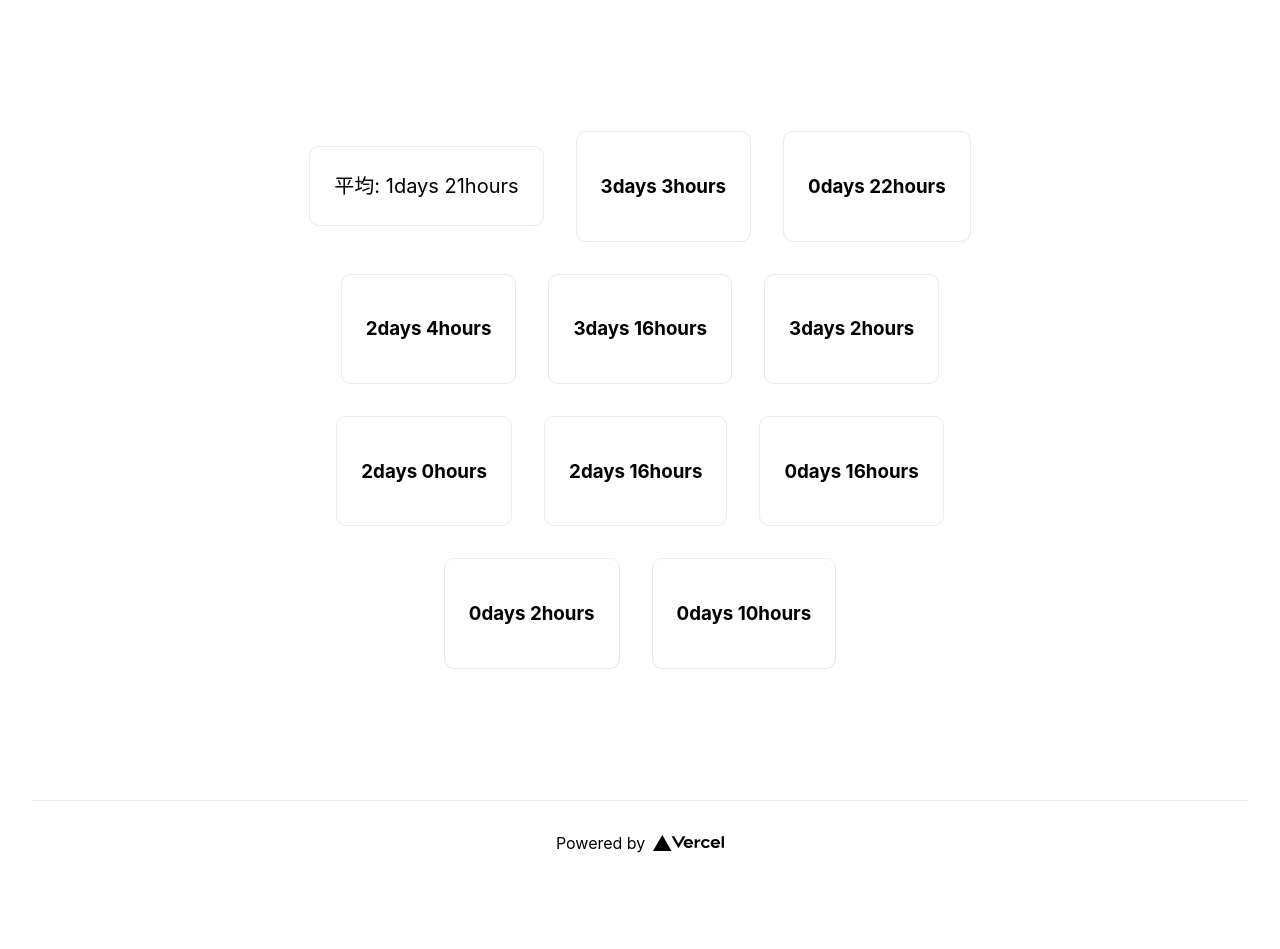
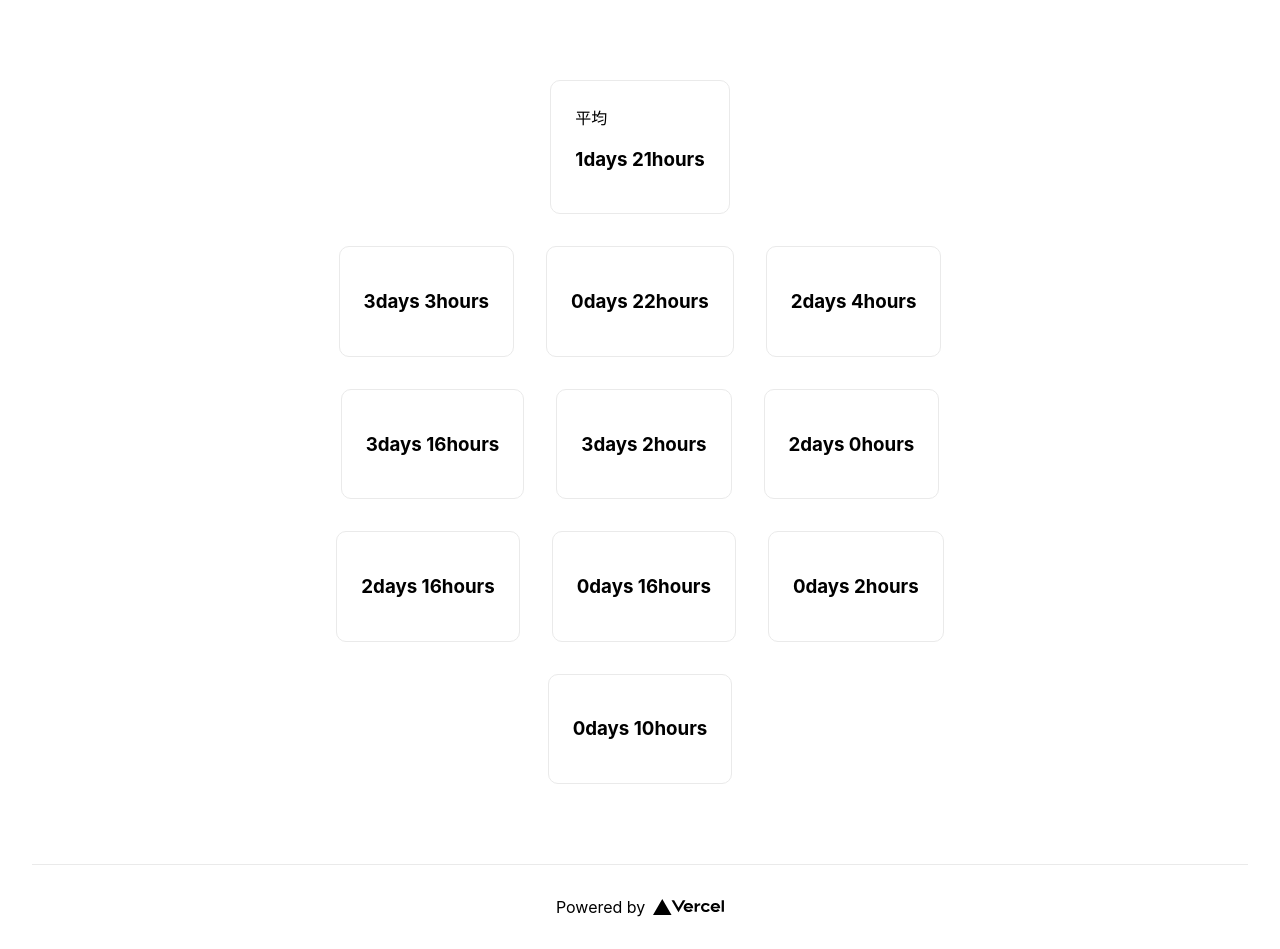
Before and after one commit to thetalemon/prlt, a Next.js app: page / in a window 1280 px wide. Before the commit the page ends 885 px from the top, so only its background shows below. Built offline with nearby package versions, Linux system fonts and the light colour scheme.

Commit message:
refactor: remove duplicate map

```diff
--- a/components/PRs.tsx
+++ b/components/PRs.tsx
@@ -17,29 +17,32 @@ const QUERY = gql`
   }
 `;
 
-function Calced({edge}: any) {
-  const pr = edge.node
+function getLt(pr: any): number {
   const merged = new Date(pr.mergedAt)
   const created = new Date(pr.createdAt)
   const diff = merged.getTime() - created.getTime()
 
-  const hours = Math.floor(diff / 1000 / 60 / 60) % 24
-  const days=Math.floor(diff/1000/60/60/24)
+  return diff
+}
+
+function TimeElement({ time }: { time: number }) {
+  const hours = Math.floor(time / 1000 / 60 / 60) % 24
+  const days = Math.floor(time / 1000 / 60 / 60 / 24)
+
+  return(
+    <h3>{days}days {hours}hours</h3>
+  )
+}
+
+function Calced({time}: any) {
   return (
-    <div key={pr.mergedAt} className={styles.card}>
-      <h3>{days}days {hours}hours </h3>
+    <div className={styles.card}>
+      <TimeElement time={ time }/>
     </div>
   )
 }
 
-function Average({ edges }: any) {
-  const prLtTimes = edges.map((edge:any) => {
-    const pr = edge.node
-    const merged = new Date(pr.mergedAt)
-    const created = new Date(pr.createdAt)
-    return merged.getTime() - created.getTime()
-  })
-
+function Average({ prLtTimes }: { prLtTimes: Array<any> }) {
   const prLtTimesListLength = prLtTimes.length
   if (prLtTimesListLength === 0) {
     return (
@@ -49,17 +52,15 @@ function Average({ edges }: any) {
     )
   }
 
-  const total = prLtTimes.reduce(function(sum, item){
+  const total = prLtTimes.reduce(function(sum: number, item: number){
     return sum + item
   }, 0);
-
   const average = total / prLtTimesListLength
 
-  const hours = Math.floor(average / 1000 / 60 / 60) % 24
-  const days=Math.floor(average/1000/60/60/24)
   return (
     <div className={styles.card}>
-      <p>平均: {days}days {hours}hours </p>
+      平均
+      <TimeElement time={average}/>
     </div>
   )
 }
@@ -169,14 +170,23 @@ export default function PRs() {
   // }
 
   const edges = data.repository.pullRequests.edges
+  const prLtTimes = edges.map((edge:any) => {
+    const pr = edge.node
+    return getLt(pr)
+  })
+
 
   return (
     <div>
       <div className={styles.grid}>
-        <Average edges={edges}/>
-        {edges.map((edge: any) =>
-          <Calced key={edge.node.mergedAt} edge={edge} />
-        )
+        <Average prLtTimes={prLtTimes}/>
+      </div>
+
+      <div className={styles.grid}>
+        {prLtTimes.map(
+          (time: any) =>
+            <Calced key={time} time={time} />
+          )
         }
       </div>
     </div>
```
